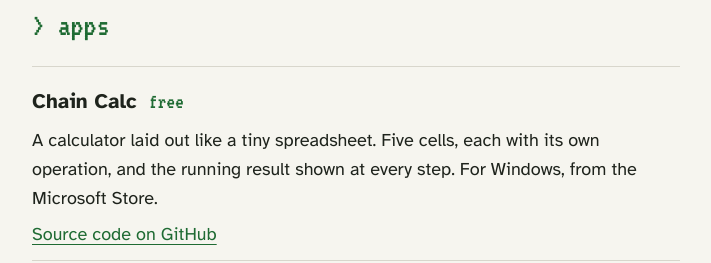
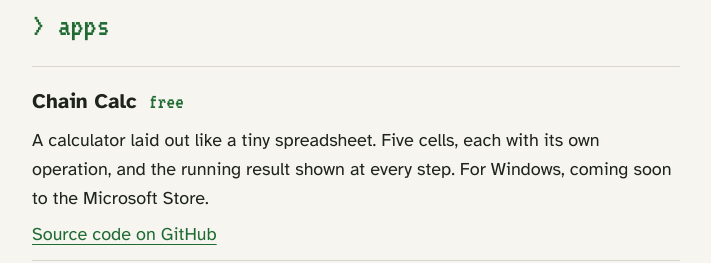
Before and after one commit to AwkwardSnail/awkwardsnail.github.io, a plain HTML site: page index.html in a window 1280 px wide. Shown: the part 840-1103 px from the top of the page, without its empty margins (284-995 px from the left). Drawn offline with Linux system fonts and the light colour scheme.

Commit message:
Chain Calc: coming soon to the Microsoft Store until it's approved
Co-Authored-By: Claude Opus 5.5 <noreply@anthropic.com>
Claude-Session: https://claude.ai/code/session_01J5P2eYg37iJAa2ahsdhtkB

```diff
--- a/index.html
+++ b/index.html
@@ -48,7 +48,7 @@
       <strong>Chain Calc</strong> <span class="price">free</span>
       <p>A calculator laid out like a tiny spreadsheet. Five cells, each with
       its own operation, and the running result shown at every step.
-      For Windows, from the Microsoft Store.</p>
+      For Windows, coming soon to the Microsoft Store.</p>
       <p><a href="https://github.com/AwkwardSnail/ChainCalculator">Source code on GitHub</a></p>
     </li>
   </ul>
```
